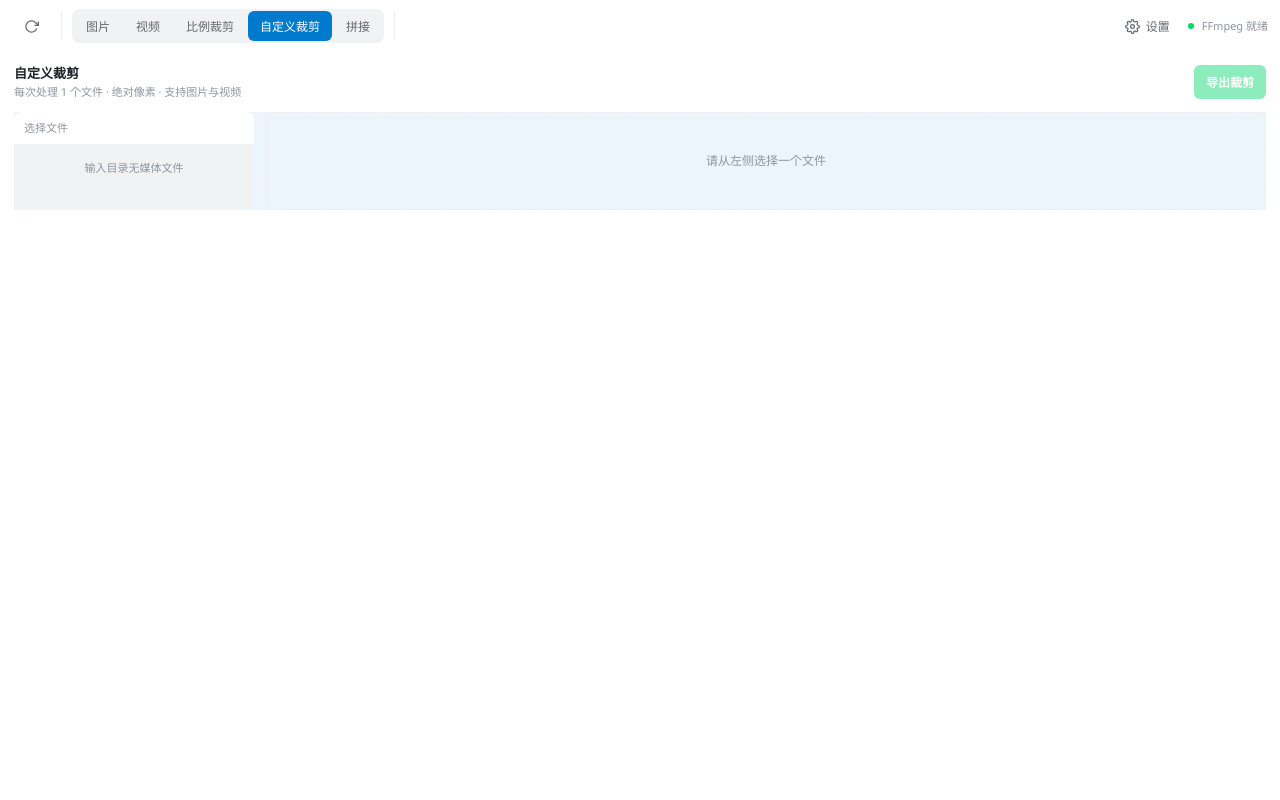
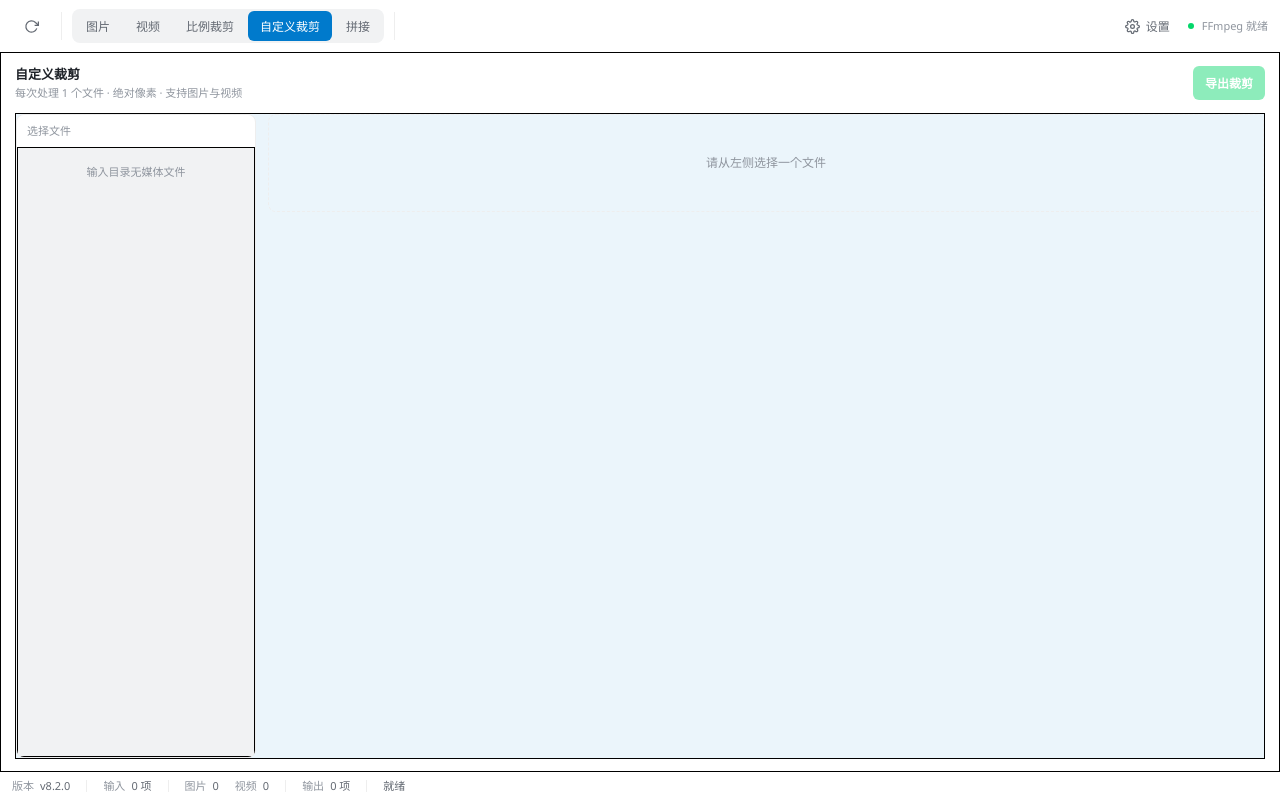
Before and after one commit to Livancen/source_transform, a Vue app: page / in a window 1280 px wide. Both pictures are taken after a click on the button "自定义裁剪". Built offline with nearby package versions, Linux system fonts and the light colour scheme.

Commit message:
update: 调整功能

```diff
--- a/src/components/CropWorkspace.vue
+++ b/src/components/CropWorkspace.vue
@@ -34,12 +34,14 @@ const emit = defineEmits<{
 
 <template>
   <div
-    class="shrink-0 w-full h-full border-b border-border bg-bg1"
+    class="shrink-0 border-b border-border bg-bg1"
     @mousemove="emit('mouseMove', $event)"
     @mouseup="emit('mouseUp')"
     @mouseleave="emit('mouseUp')"
   >
-    <div class="px-14px py-12px flex flex-col gap-12px overflow-auto">
+    <div
+      class="px-14px py-12px w-full h-full box-border flex flex-col gap-12px border border-solid border-#000"
+    >
       <div class="flex items-center justify-between gap-12px flex-wrap">
         <div>
           <div class="text-13px font-600">自定义裁剪</div>
@@ -58,18 +60,18 @@ const emit = defineEmits<{
       </div>
 
       <div
-        class="flex-1 flex gap-12px min-h-0 flex-wrap lg:flex-nowrap bg-bg-selected"
+        class="flex-1 flex gap-12px min-h-0 bg-bg-selected border border-solid border-#000"
       >
         <!-- 文件选择 -->
         <div
-          class="w-full lg:w-240px shrink-0 border border-border rounded-8px bg-bg0 overflow-hidden flex flex-col max-h-320px"
+          class="w-full h-full lg:w-240px shrink-0 border border-border rounded-8px bg-bg0 overflow-hidden flex flex-col border border-solid border-#000"
         >
           <div
             class="h-32px px-10px flex items-center text-11px font-500 color-t3 border-b border-border bg-bg2"
           >
             选择文件
           </div>
-          <div class="flex-1 overflow-y-auto">
+          <div class="flex-1 overflow-y-auto border border-solid border-#000">
             <button
               v-for="f in files"
               :key="f.path"
--- a/src/views/HomeView.vue
+++ b/src/views/HomeView.vue
@@ -49,7 +49,7 @@ const {
   startProcess,
 } = useWorkspace();
 
-const { leftPanePct, isDragging, panesRef, onSplitterDown } = useSplitter();
+const { leftPanePct, isDragging, onSplitterDown } = useSplitter();
 
 const {
   selectedFile,
@@ -140,6 +140,7 @@ function handleMergeCompleted(message: string) {
     />
 
     <CropWorkspace
+      class="flex-1"
       v-if="workMode === 'crop'"
       :files="allInputFiles"
       :selected-path="selectedFile?.path || ''"
```
